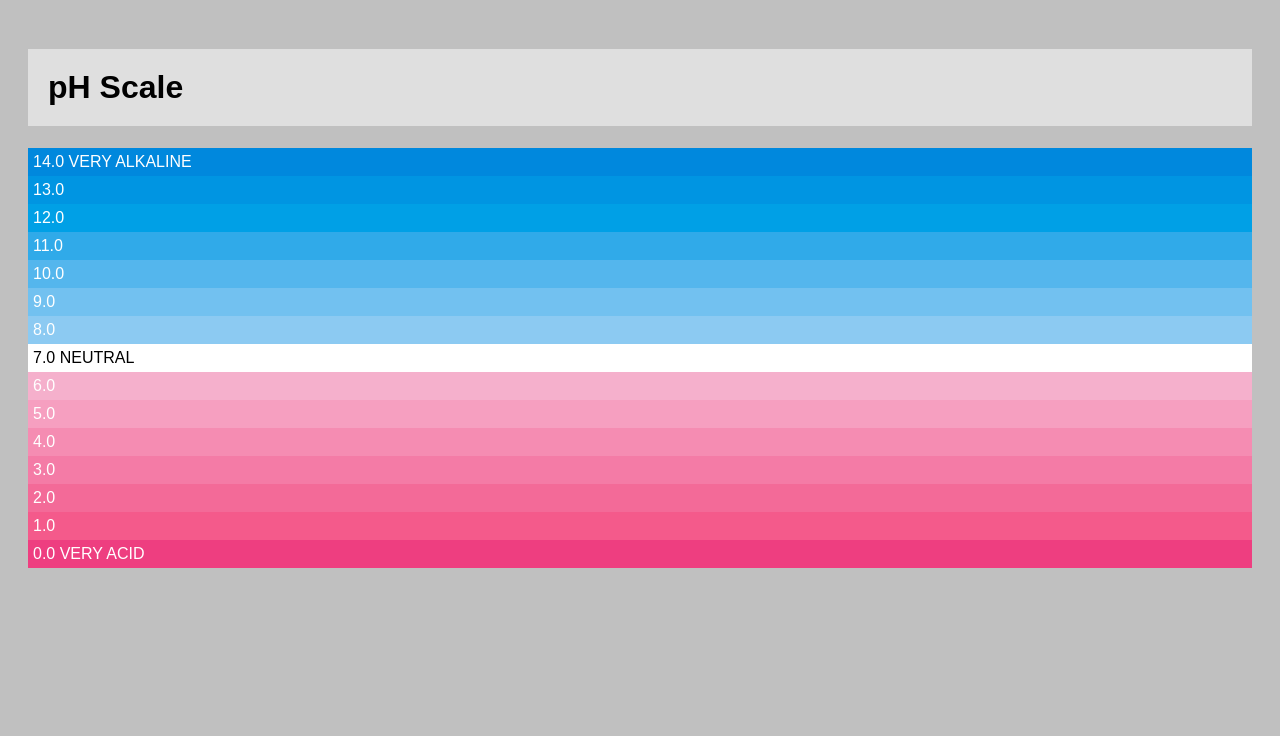
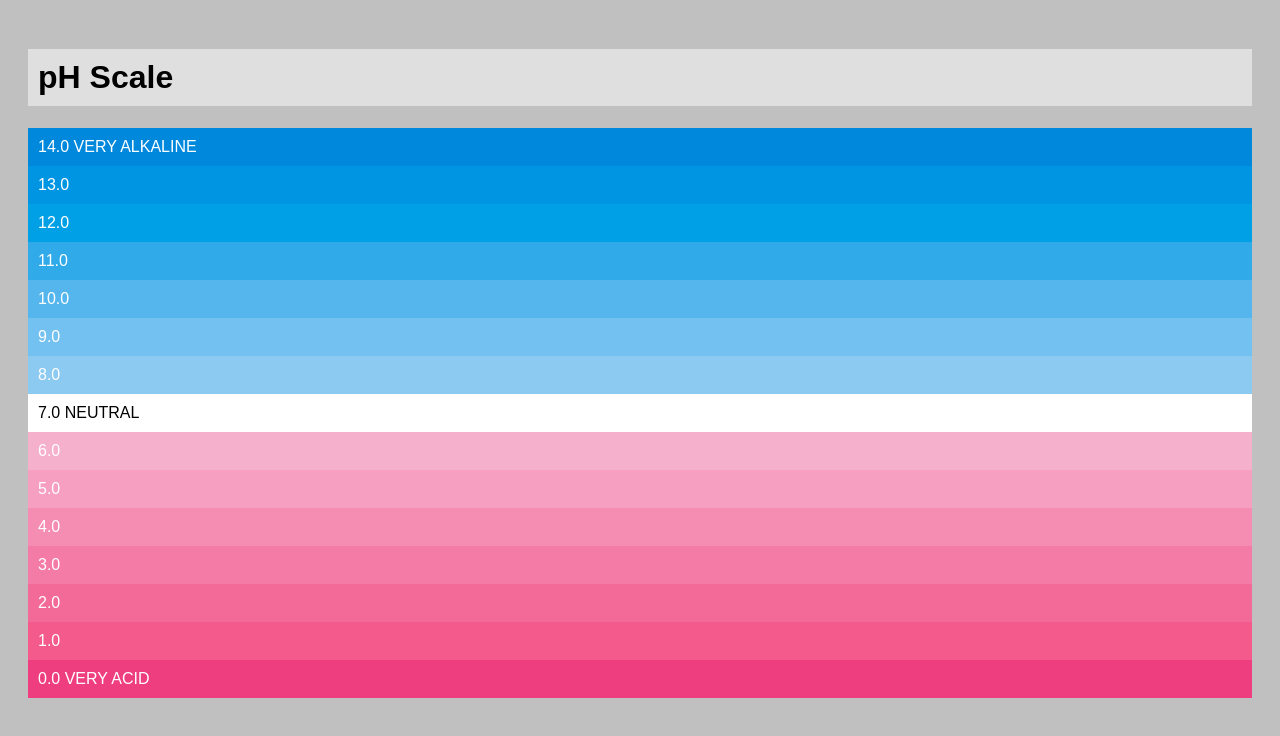
Before and after one commit to jncdesign/ph-scale, a plain HTML site: page index.html in a window 1280 px wide. Drawn offline with Linux system fonts and the light colour scheme.

Commit message:
minor updates to css
changes padding for p and h1

```diff
--- a/css/stylesheet.css
+++ b/css/stylesheet.css
@@ -10,11 +10,11 @@ h1 {
   background-color: hsla(0,100%,100%,0.5);
   color: black;
   font-family: Arial, Verdana, sans-serif;
-  padding: inherit;
+  padding: 10px;
 }
 
 p {
-  padding: 5px;
+  padding: 10px;
   margin: 0px;
 }
 
```
